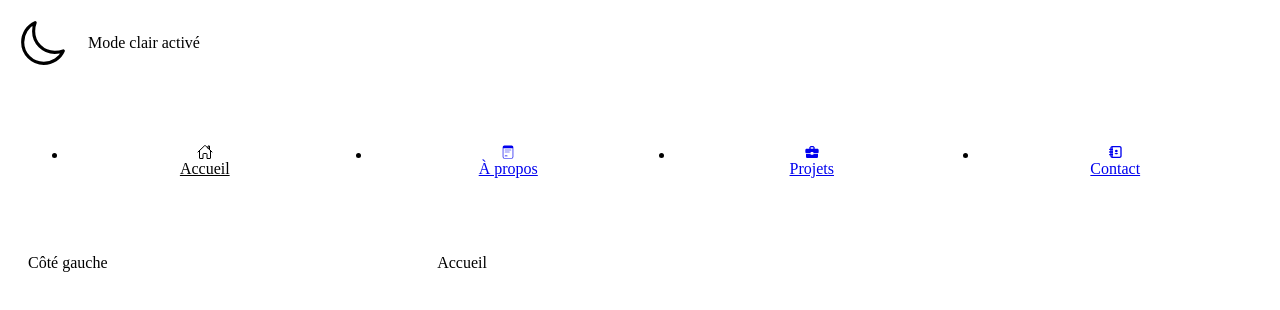
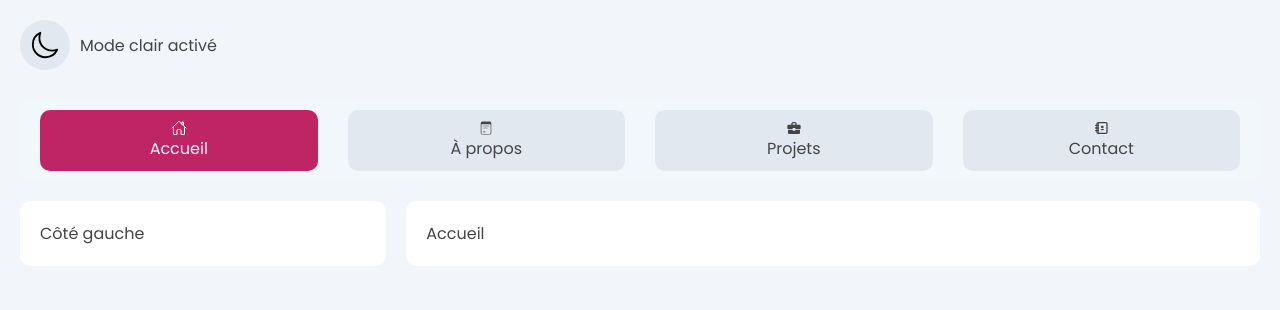
Before and after one commit to Whitney-Desbonnes/porfolio, a React (Vite) app: page / in a window 1280 px wide. Shown: the top 310 px of the page. Built offline with nearby package versions, Linux system fonts and the light colour scheme.

Commit message:
💄 01 - Index.css > Creating root css

```diff
--- a/src/index.css
+++ b/src/index.css
@@ -0,0 +1,58 @@
+@import url('https://fonts.googleapis.com/css2?family=Poppins:ital,wght@0,100;0,200;0,300;0,400;0,500;0,600;0,700;0,800;0,900;1,100;1,200;1,300;1,400;1,500;1,600;1,700;1,800;1,900&display=swap');
+@import url('https://fonts.googleapis.com/css2?family=Raleway:ital,wght@0,100..900;1,100..900&display=swap');
+
+*, *::before, *::after {
+    padding: 0;
+    margin: 0;
+    box-sizing: border-box;
+    list-style: none;
+}
+
+
+body {
+    background: var(--bgc-body);
+    font-family: var(--font-primary);
+    padding: 20px;
+    color: var(--primary-text);
+}
+
+a {
+    text-decoration: none;
+    color: var(--primary-text);
+}
+
+:root[data-theme="light"] {
+    /* Fonts */
+    --font-primary: "Poppins", sans-serif;
+    --font-secondary: "Raleway", sans-serif;
+
+    /* Background colors */
+    --bgc: #F2F7FC;
+    --bgc-card: #fff;
+    --bgc-body: #F2F5F9;
+    --bgc-links: #E1E8EF;
+
+    /* Text colors */
+    --primary-text:#444;
+    --secondary-text:#fff;
+    --color-links:#bf2464;
+    --theme-color-icon: #000;
+}
+
+:root[data-theme="dark"] {
+    /* Fonts */
+    --font-primary: "Poppins", sans-serif;
+    --font-secondary: "Raleway", sans-serif;
+
+    /* Background colors */
+    --bgc: #181818;
+    --bgc-card: #1E1E1E;
+    --bgc-body: #121212;
+    --bgc-links: #2A2A2A;
+
+    /* Text colors */
+    --primary-text:#E1E1E1;
+    --secondary-text:#FFFFFF;
+    --color-links:#bf2464;
+    --theme-color-icon: #bf2464;
+}
```
